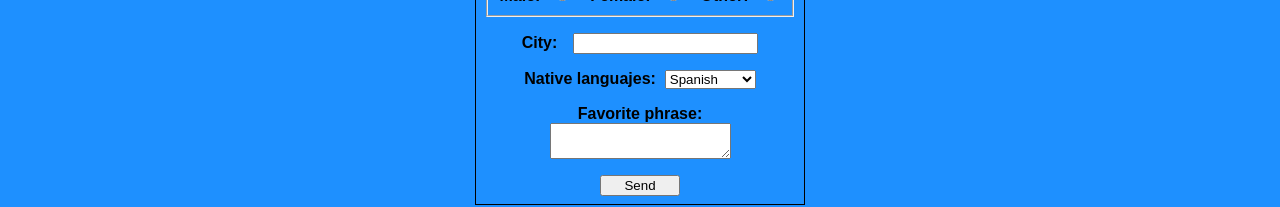
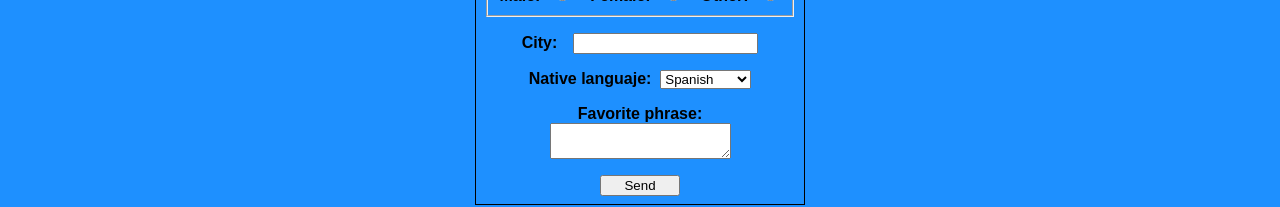
Before and after one commit to yavilavi/semantic-form, a React (Create React App) app: page / in a window 1280 px wide. Shown: the part 329-536 px from the top of the page. Built offline with nearby package versions, Linux system fonts and the light colour scheme.

Commit message:
fix tipo error

```diff
--- a/src/components/form.js
+++ b/src/components/form.js
@@ -55,7 +55,7 @@ const Form = ({ onChange, name }) => {
         </div>
         <div className="form-group">
           <label>
-            Native languajes:&nbsp;&nbsp;
+            Native languaje:&nbsp;&nbsp;
             <select name="languaje">
               <option value="spanish">Spanish</option>
               <option value="english">English</option>
```
